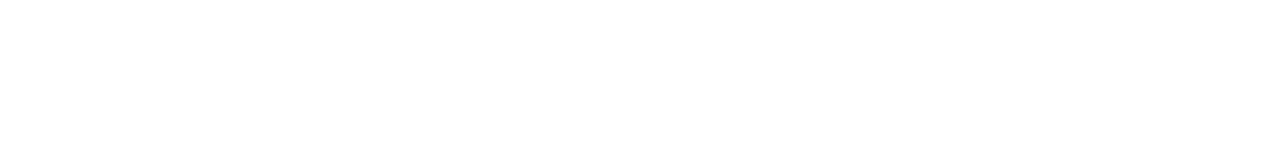
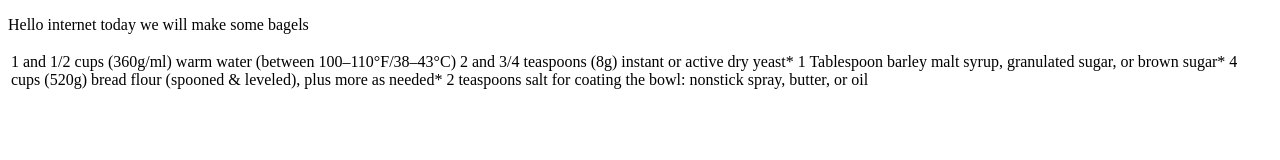
Before and after one commit to reuben-kuya/first-site, a website: page recipe.html in a window 1280 px wide. Drawn offline with Linux system fonts and the light colour scheme.

Commit message:
asdghjvrvjhtg

```diff
--- a/recipe.html
+++ b/recipe.html
@@ -4,9 +4,15 @@
     <meta charset="UTF-8">
     <meta name="viewport" content="width=device-width, initial-scale=1.0">
     <title>Recipe</title>
+    <p>Hello internet today we will make some bagels </p>
     <table>
         <td>
-
+           1 and 1/2 cups (360g/ml) warm water (between 100–110°F/38–43°C)
+2 and 3/4 teaspoons (8g) instant or active dry yeast*
+1 Tablespoon barley malt syrup, granulated sugar, or brown sugar*
+4 cups (520g) bread flour (spooned & leveled), plus more as needed*
+2 teaspoons salt
+for coating the bowl: nonstick spray, butter, or oil
         </td>
 
         <td>
```
